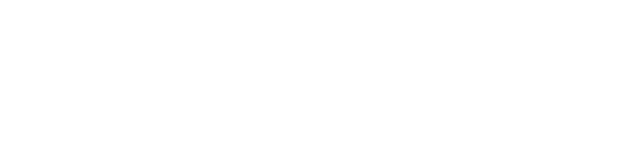
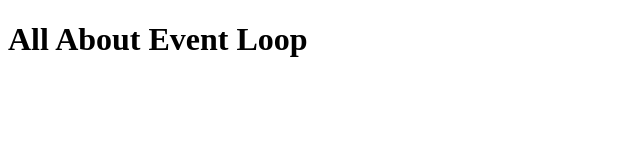
Before and after one commit to Ashikur07/EventLoop, a plain HTML site: page index.html in a window 1280 px wide. Shown: the whole page, without its empty margins (0-640 px from the left). Drawn offline with Linux system fonts and the light colour scheme.

Commit message:
add heading

```diff
--- a/index.html
+++ b/index.html
@@ -6,7 +6,7 @@
     <title>Event Loop</title>
 </head>
 <body>
-
+    <h1>All About Event Loop</h1>
 
     <script src="index.js"></script>
 </body>
```
